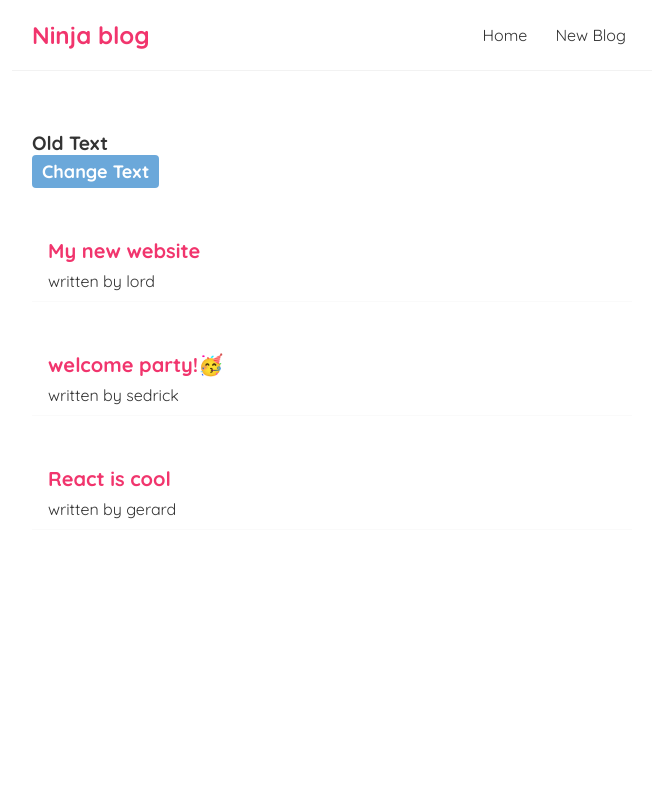
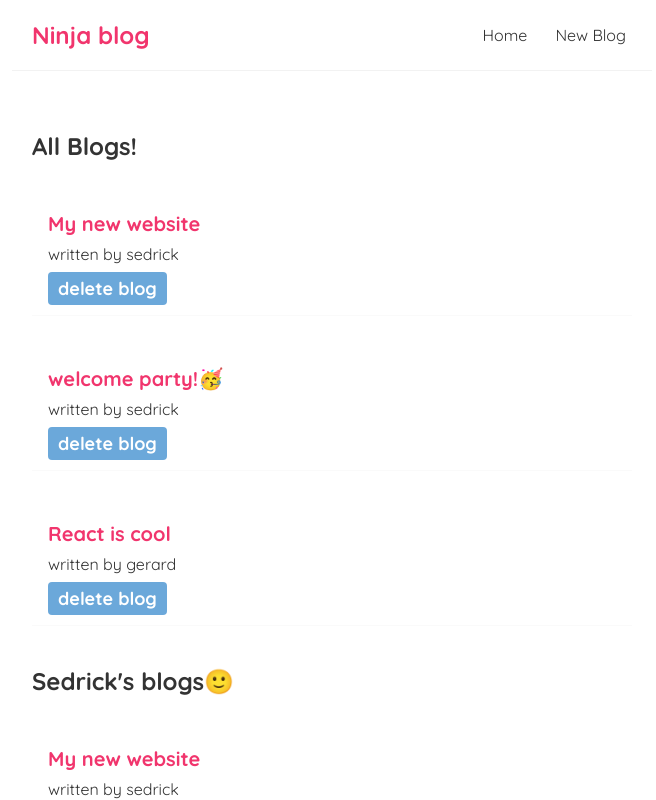
Before and after one commit to sedrickGerards/ninja-blog, a React (Create React App) app: page / in a window 1280 px wide. Shown: the top 800 px of the page, without its empty margins (308-964 px from the left). Built offline with nearby package versions, Linux system fonts and the light colour scheme.

Commit message:
using props on buttons

```diff
--- a/src/Home.js
+++ b/src/Home.js
@@ -1,36 +1,47 @@
 // imprting the useState hooke from react library
 import { useState } from "react";
+import BlogList from "./blogList";
 
 const Home = () => {
   // creating an array of data
   const [blogs, setBlogs] = useState([
-       {title: "My new website", body: "lorem ipsum...", author: "lord", id: 1 },
-       {title: "welcome party!🥳", body: "lorem ipsum...", author: "sedrick", id: 2 },
-       {title: " React is cool ", body: "lorem ipsum...", author: "gerard", id: 3 }
+    {
+      title: "My new website",
+      body: "lorem ipsum...",
+      author: "sedrick",
+      id: 1,
+    },
+    {
+      title: "welcome party!🥳",
+      body: "lorem ipsum...",
+      author: "sedrick",
+      id: 2,
+    },
+    {
+      title: " React is cool ",
+      body: "lorem ipsum...",
+      author: "gerard",
+      id: 3,
+    },
   ]);
-    const [name, setName] = useState('Old Text');
-      const handleClick = () => {
-         setName( "New text");
+
+  const handleDelete = (id) => {
+   const newBlogs = blogs.filter(blogs => blogs.id !== id);
+   setBlogs(newBlogs);
   };
 
 
   return (
     <div className="home">
+      {/* bblog is the props name created  */}
 
-      <p className="btn-text">{ name }</p>
-      <button onClick={ handleClick }> Change Text</button>
-
-            {/* we use the .map method to circle through through the array and let each so what we want */}
-        {blogs.map((blog) => (
-           <div className="blog-preview" key={blogs.id}>
-            <h2> {blog.title}</h2>
-            <p> written by {blog.author}</p>
-
-           </div>
-           ))}
-
+      <BlogList bblogs={blogs} title="All Blogs!" handleDelete={handleDelete}/>
+      <BlogList
+        bblogs={blogs.filter((blogs) => blogs.author === "sedrick")}
+        title="Sedrick's blogs🙂"
+      />
     </div>
   );
-}
+};
 
 export default Home;
--- /dev/null
+++ b/src/blogList.js
@@ -0,0 +1,33 @@
+// import Btn from "./button";
+
+const BlogList = (props) => {
+
+//     // const [name, setName] = useState("Old Text");
+//     // const handleClick = () => {
+//     //   setName("New text");
+//     // };
+
+  const blogs = props.bblogs;
+  const title = props.title;
+  const handleClick = props.handleDelete;
+//   const BlogList = ({blogs, title, handleDelete}) => {
+
+  return (
+    <div className="blog-list">
+        <h2> { title }</h2>
+
+
+      {/* we use the .map method to circle through through the array and let each so what we want */}
+      {blogs.map((blog) => (
+        <div className="blog-preview" key={blogs.id}>
+          <h2> {blog.title}</h2>
+          <p> written by {blog.author}</p>
+
+          <button onClick={ () => handleDelete(blog.id)}> delete blog </button>
+        </div>
+      ))}
+    </div>
+  );
+};
+
+export default BlogList;
--- /dev/null
+++ b/src/button.js
@@ -0,0 +1,13 @@
+// const Btn = (props) => {
+//     const name = props.button
+//   return (
+//     <div className="textBtn">
+
+//       <p className="btn-text">{name}</p>
+//       {/* <button onClick={handleClick}> Change Text</button> */}
+
+//     </div>
+//   );
+// };
+
+// export default Btn;
--- a/src/index.css
+++ b/src/index.css
@@ -1,14 +1,13 @@
-
-  @import url('https://fonts.googleapis.com/css2?family=Quicksand:wght@300;400;500;600;700&display=swap');
+@import url("https://fonts.googleapis.com/css2?family=Quicksand:wght@300;400;500;600;700&display=swap");
 
 /* base style */
 
-  *{
+* {
   margin: 0;
   font-family: "quicksand";
   color: #333;
 }
-  .navbar{
+.navbar {
   padding: 20px;
   display: flex;
   align-items: center;
@@ -20,35 +19,36 @@ justify-content: space-between;
 .navbar h1 {
   color: #f1356d;
 }
- .navbar .link{
+.navbar .link {
   margin-left: auto;
 }
- .navbar a{
+.navbar a {
   margin-left: 16px;
   text-decoration: none;
   padding: 6px;
 }
- .navbar a:hover{
+.navbar a:hover {
   color: #f1356d;
 }
- .content{
+.content {
   max-width: 600px;
   margin: 40px auto;
   padding: 20px;
 }
 
 /* button's  */
-.btn-text{
+.btn-text {
   font-size: larger;
   font-weight: bolder;
 }
 
-button{
+button {
   background: rgba(82, 154, 212, 0.856);
   border-style: none;
   color: #fff;
   font-size: 18px;
   font-weight: bolder;
+  margin-top: 8px;
   padding: 5px 10px;
   border-radius: 4px;
   -webkit-border-radius: 4px;
@@ -57,18 +57,16 @@ button{
   -o-border-radius: 4px;
 }
 
-
 /* blog previews / list */
 
-
-.blog-preview{
+.blog-preview {
   padding: 10px 16px;
   margin: 40px 0;
   border-bottom: 1px solid #fafafa;
 }
 
-.blog-preview:hover{
-  box-shadow: 1PX 3PX 5PX rgba(0, 0, 0, 0.1);
+.blog-preview:hover {
+  box-shadow: 1px 3px 5px rgba(0, 0, 0, 0.1);
 }
 
 .blog-preview h2 {
```
Also changed, not shown: src/App.js (+6 -6 lines). Lines whose indentation alone changed are shown as unchanged.
